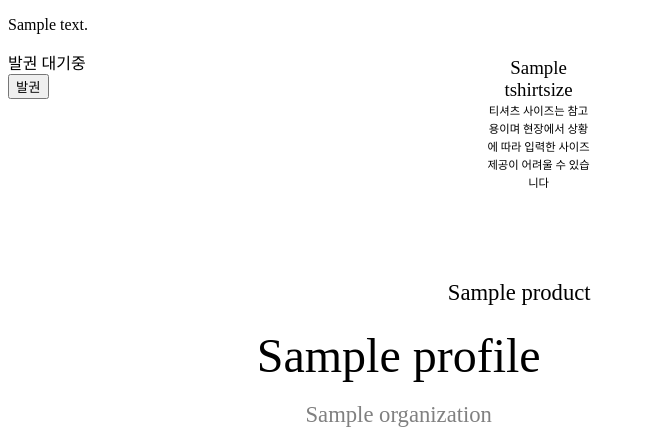
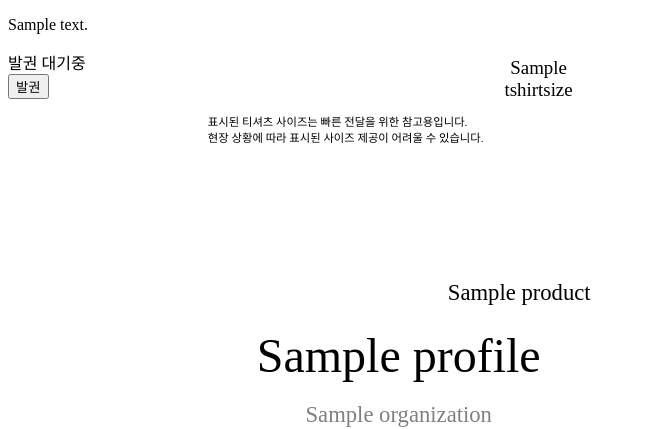
Before and after one commit to pythonkr/pyconkr-2019-api, a Django app: template ticket/templates/issue.html in a window 1280 px wide. Shown: the top 429 px of the page, without its empty margins (0-645 px from the left). Run offline with Django 3.2, Linux system fonts and the light colour scheme; the template is opened without the code that fills it: most values are stand-ins (such as "Sample title", 1, 10 or a date in 2020); some web fonts are replaced.

Commit message:
Feature/registration (#144)
* 권한을 사용하기 위한 기초 내용

* 등록 여부 확인 추가

* QR 리더기로 읽는 경우를 가정한다.

* Remove unused group

* 등록시 불필요할 항목에 대해서 수정

* 모든 유져의 리스트를 조회할 수 없도록 조치한다.

* 뒤에 고정되어 있는 스트링 제거

* 등록하기 버튼 추가

* 티켓 출력을 위한 기본 윤곽을 작성하다.

* 변경된 API 기능을 수정하다.

* 등록 처리 페이지의 기본 틀을 잡다.

* ticket 필터에 product.type 추가

* 템플릿에 데이터 초안 추가

* 이전에 사용한 프린트 출력 내용을 작성하다.

* 티셔츠 사이즈 추가

* 이름과 소속이 보이도록 수정

* 경고 메시지 수정

* 대충의 윤곽을 맞춤

* 튜토리얼 이름이 너무 길어서 줄여서 출력하는 것 까지 구현

* 영역 설정을 수정

* 셔츠 사이즈 출력 위치 확인

* 전달 내용 메시지 위치 선정

* 튜토리얼 내용과 컨퍼런스 티켓 내용을 출력하도록 수정
튜토리얼 내용을 어느정도 짧게 정하였음
이름 영역을 우선 고정

* global_id 에 = 이 포함되어 urls.py 를 수정

* options 는 굳이 등록과정에서 보여줄 필요가 없어서 삭제

* 우선은 등록된 튜토리얼에 짧은 이름을 우선 입력함

* 단체 티켓도 문구가 표시되도록 추가함

* 튜토리얼 안내와 이름의 중간 마진을 추가함

* 긴 영문도 좀 더 잘 표시되도록 수정

* 발권처리 html 페이지 우선 구현

* 티켓 발권 현황을 조회합니다.

* 불필요 박스 제거

* 발권 기록을 남긴다.

* Set order to SponsorLevel query

* 사이즈 전달 관련 내용 표시

* 출력 내용이 없어도 영역을 보존하기 위한 작업

* 사용을 못하는 교환권이 잘못 전달되는 것을 방지하기 위해서 명확하게 안내를 추가함

```diff
--- a/ticket/admin.py
+++ b/ticket/admin.py
@@ -132,7 +132,6 @@ class TicketForRegistrationAdmin(admin.ModelAdmin):
     def owner_name_with_reg(self, obj):
         global_id = to_global_id('TicketNode', obj.id)
         url = reverse('ticket_issue', args=[global_id])
-        # FIXME: reverse return 이 튜플로 됨
         return format_html(f'<a class="button" href="{url}" target="_blank">{obj.owner_name}</a>')
 
     owner_name_with_reg.short_description = '이름'
--- a/ticket/templates/issue.html
+++ b/ticket/templates/issue.html
@@ -19,10 +19,13 @@
   position: relative;
   top: 3mm;
 }
-.gift-box .warning {
+.gift-warning {
+  position:absolute;
+  top: 30mm;
+  left: 55mm;
+  width: 80mm;
+  height: 15mm;
   font-size: 3mm;
-  position: relative;
-  top: 3mm;
 }
 .name-box {
   position:absolute;
@@ -99,10 +102,16 @@
 <div class="aera-print">
   <div class="gift-box">
     <span class="tshirt">{{ tshirtsize }}</span><br>
-    <span class="warning">티셔츠 사이즈는 참고용이며 현장에서 상황에 따라 입력한 사이즈 제공이 어려울 수 있습니다</span>
+  </div>
+  <div class="gift-warning">
+    {% if tshirtsize == 'XXXX' %}
+      <span>본 교환권은 사용이 불가능합니다.</span>
+    {% else %}
+      <span>표시된 티셔츠 사이즈는 빠른 전달을 위한 참고용입니다.<br>현장 상황에 따라 표시된 사이즈 제공이 어려울 수 있습니다.</span>
+    {% endif %}
   </div>
   <div class='preview-border name-box'>
-    <span class="product">{{ product }}</span>
+    <span class="product">{{ product|default:"&nbsp" }}</span>
     <div style="padding: 3mm;"></div>
     <span class='name'>{{ profile.name }}</span>
     <span class='org'>{{ profile.organization }}</span>
--- a/ticket/views.py
+++ b/ticket/views.py
@@ -71,6 +71,7 @@ def get_short_product_name(ticket):
         177: 'Python Debugging',
         178: 'GluonNLP',
     }
+
     if ticket.product.type == TicketProduct.TYPE_TUTORIAL:
         return tutorial_keys[ticket.product.tutorial_set.first().id]
     return ''
```
